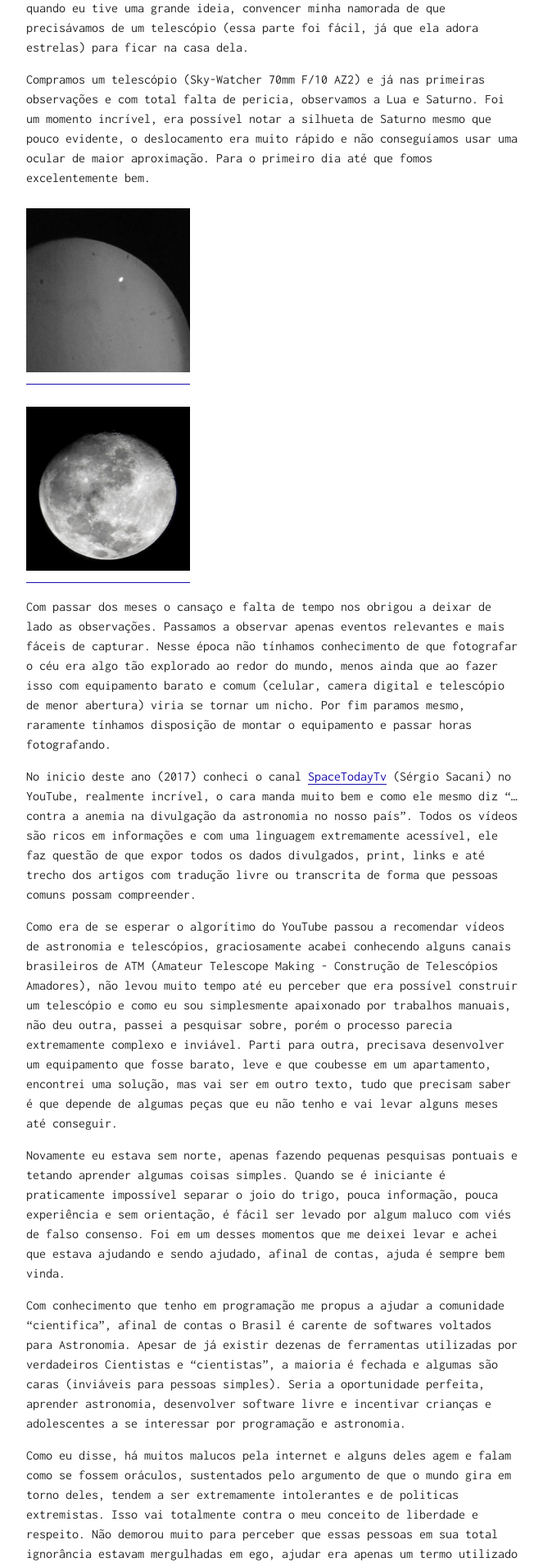
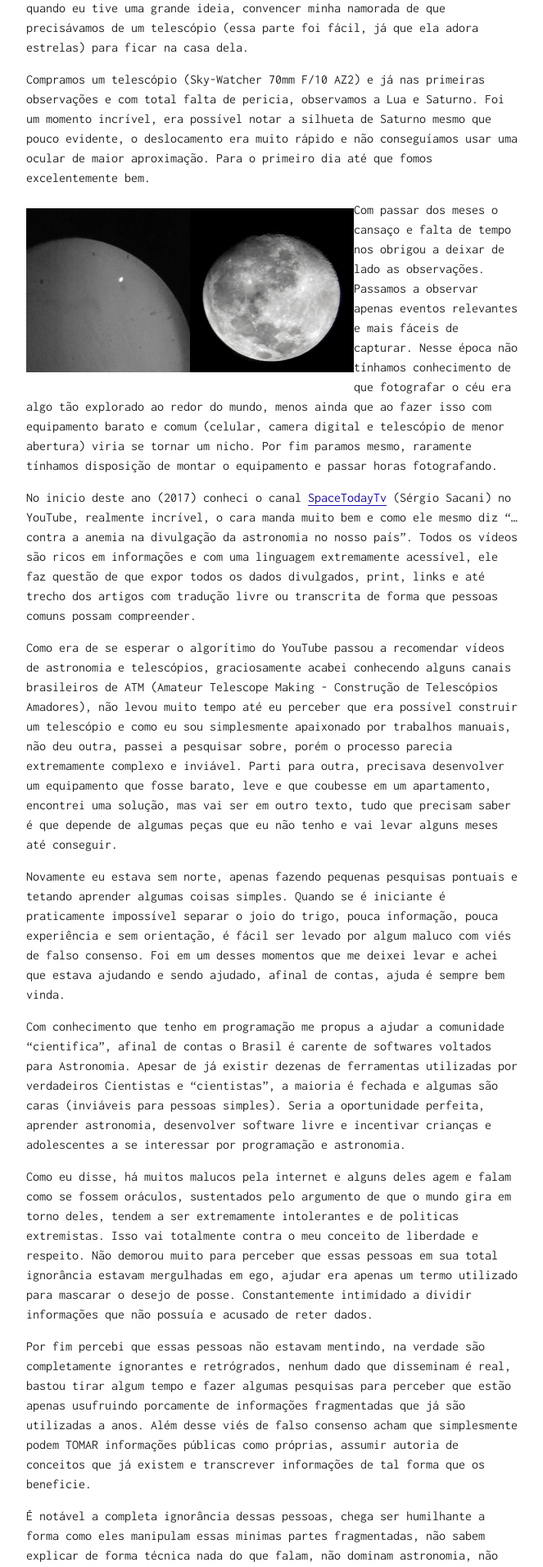
Before and after one commit to MichelLacerda/astronomia, a Jekyll site: the page built from _posts/2017-03-10-daily-1-vies-de-falso-consenso-na-astronomia-astrofotografia-amadora-.md, in a window 1280 px wide. Shown: the part 704-2615 px from the top of the page at 82% size, without its empty margins (308-971 px from the left). Built offline with Jekyll 4.4.1, drawn with Linux system fonts in a browser that asks for light colours; comment, search, counter and statistics services are not loaded.

Commit message:
Update 2017-03-10-daily-1-vies-de-falso-consenso-na-astronomia-astrofotografia-amadora-.md

```diff
--- a/_posts/2017-03-10-daily-1-vies-de-falso-consenso-na-astronomia-astrofotografia-amadora-.md
+++ b/_posts/2017-03-10-daily-1-vies-de-falso-consenso-na-astronomia-astrofotografia-amadora-.md
@@ -18,9 +18,9 @@ Em meados de 2015 ao navegar pela internet me deparei com um site especializado
 
 Compramos um telescópio (Sky-Watcher 70mm F/10 AZ2) e já nas primeiras observações e com total falta de pericia, observamos a Lua e Saturno. Foi um momento incrível, era possível notar a silhueta de Saturno mesmo que pouco evidente, o deslocamento era muito rápido e não conseguíamos usar uma ocular de maior aproximação. Para o primeiro dia até que fomos excelentemente bem.
 
-[![Saturno](/astronomia/imgs/IMG-20150630-WA0003.png){:height="200px" width="200px" styke="display: block; float: left"}](https://raw.githubusercontent.com/MichelLacerda/astronomia/master/imgs/IMG-20150630-WA0003.png){:target="_blank"}
+[![Saturno](/astronomia/imgs/IMG-20150630-WA0003.png){:height="200px" width="200px" style="display: block; float: left"}](https://raw.githubusercontent.com/MichelLacerda/astronomia/master/imgs/IMG-20150630-WA0003.png){:target="_blank"}
 
-[![Lua](/astronomia/imgs/IMG_20150629_213125.png){:height="200px" width="200px" styke="display: block; float: left"}](https://raw.githubusercontent.com/MichelLacerda/astronomia/master/imgs/IMG_20150629_213125.png){:target="_blank"}
+[![Lua](/astronomia/imgs/IMG_20150629_213125.png){:height="200px" width="200px" style="display: block; float: left"}](https://raw.githubusercontent.com/MichelLacerda/astronomia/master/imgs/IMG_20150629_213125.png){:target="_blank"}
 
 Com passar dos meses o cansaço e falta de tempo nos obrigou a deixar de lado as observações. Passamos a observar apenas eventos relevantes e mais fáceis de capturar. Nesse época não tínhamos conhecimento de que fotografar o céu era algo tão explorado ao redor do mundo, menos ainda que ao fazer isso com equipamento barato e comum (celular, camera digital e telescópio de menor abertura) viria se tornar um nicho. Por fim paramos mesmo, raramente tínhamos disposição de montar o equipamento e passar horas fotografando.
 
```
